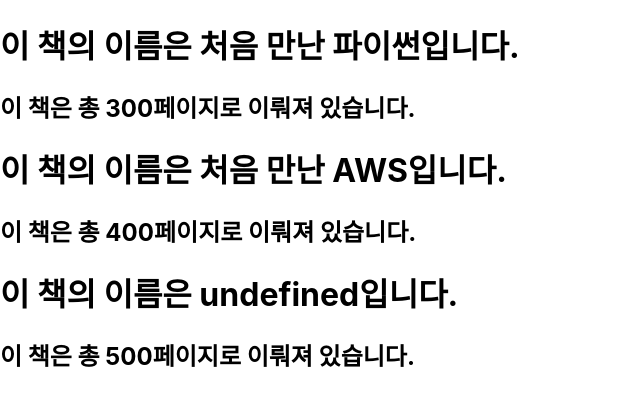
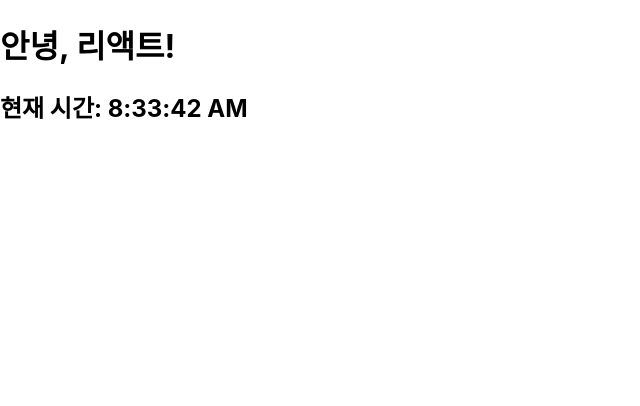
Before and after one commit to dsc-sookmyung/2022-02-React-Study, a React (Create React App) app in the folder 조은영/my-app/: page / in a window 1280 px wide. Shown: the top 406 px of the page, without its empty margins (0-640 px from the left). Built offline with nearby package versions, Linux system fonts and the light colour scheme.

Commit message:
[04장] ELements

```diff
--- a/조은영/my-app/src/index.js
+++ b/조은영/my-app/src/index.js
@@ -4,14 +4,16 @@
 import App from './App';
 import reportWebVitals from './reportWebVitals';
 
-import Library from './section3/Library';
+import Clock from './section4/Clock';
 
 const root = ReactDOM.createRoot(document.getElementById('root'));
-root.render(
+setInterval(()=>{
+  root.render(
   <React.StrictMode>
-    <Library />
+    <Clock />
   </React.StrictMode>
-);
+  );
+}, 1000);
 
 // If you want to start measuring performance in your app, pass a function
 // to log results (for example: reportWebVitals(console.log))
--- /dev/null
+++ b/조은영/my-app/src/section4/Clock.jsx
@@ -0,0 +1,12 @@
+import React from "react";
+
+function Clock(props){
+    return(
+        <div>
+            <h1>안녕, 리액트!</h1>
+            <h2>현재 시간: {new Date().toLocaleTimeString()}</h2>
+        </div>
+    );
+}
+
+export default Clock;
```
